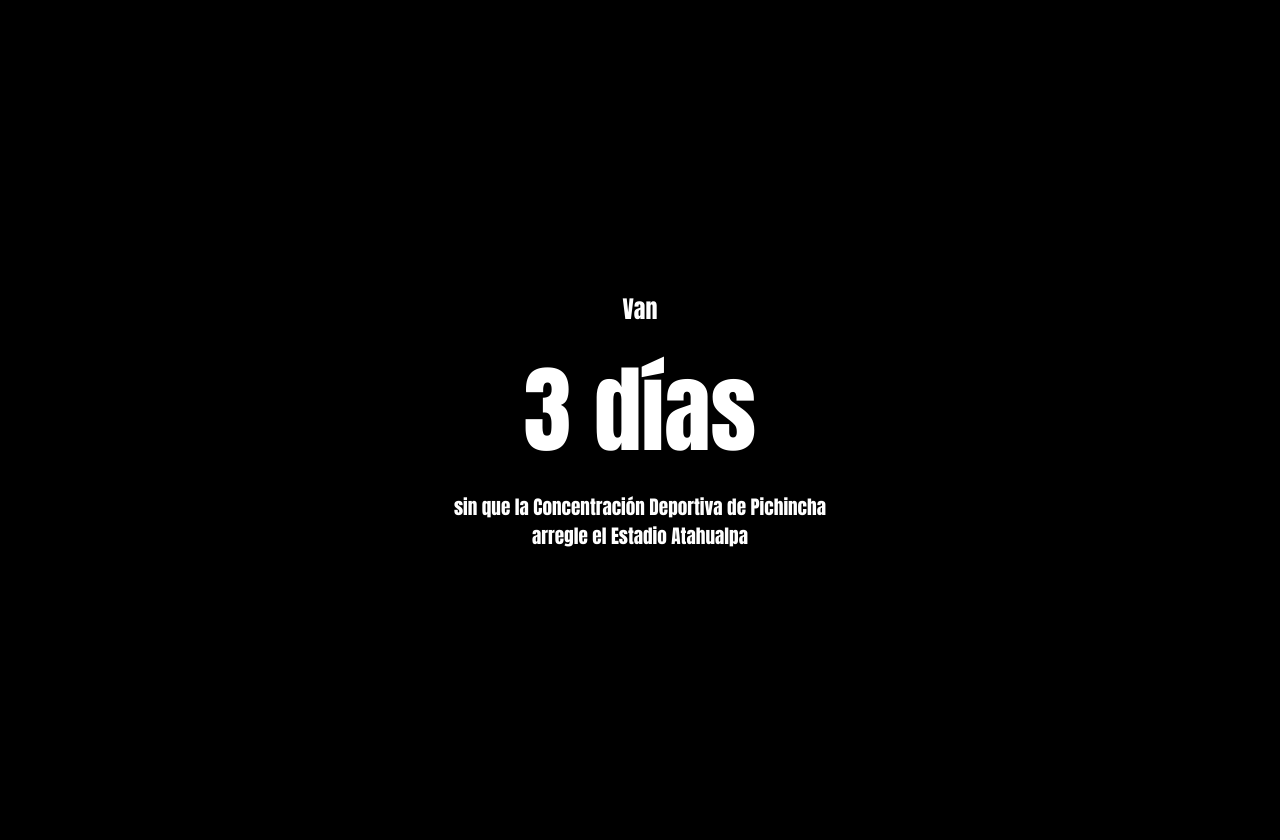
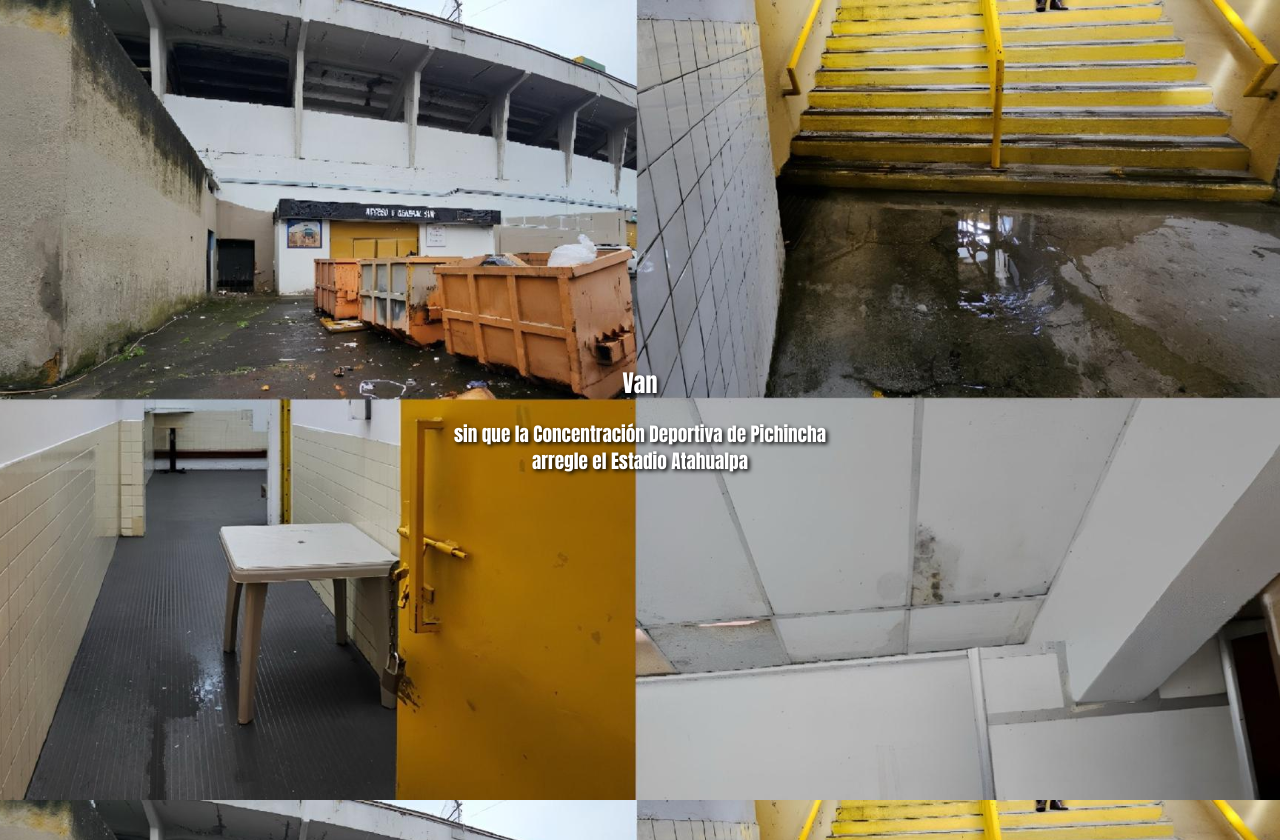
Before and after one commit to jonasby1/atahualpa-day-counter, a plain HTML site: page index.html in a window 1280 px wide. Drawn offline with Linux system fonts and the light colour scheme.

Commit message:
Update index.html

```diff
--- a/index.html
+++ b/index.html
@@ -5,7 +5,7 @@
   <title>Días sin arreglar el Estadio Atahualpa</title>
   <style>
     body {
-      background: black url('assets/fondo.jpg') no-repeat center center;
+      background: black url('estadio_borroso.jpg') no-repeat center center fixed;
       background-size: cover;
       color: white;
       font-family: Impact, sans-serif;
@@ -22,17 +22,21 @@
     .top {
       font-size: 1.5rem;
       margin-bottom: 10px;
+      text-shadow: 2px 2px 4px black;
     }
 
     .days {
       font-size: 6rem;
       font-weight: bold;
+      text-shadow: 3px 3px 6px black;
     }
 
     .bottom {
       font-size: 1.2rem;
       margin-top: 10px;
-      max-width: 80%;
+      max-width: 90%;
+      line-height: 1.4;
+      text-shadow: 2px 2px 4px black;
     }
   </style>
 </head>
@@ -43,10 +47,3 @@
 
   <script>
     const baseDate = new Date('2025-07-04');
-    const today = new Date();
-    const diffTime = today - baseDate;
-    const diffDays = Math.floor(diffTime / (1000 * 60 * 60 * 24));
-    document.getElementById('count').textContent = `${diffDays} días`;
-  </script>
-</body>
-</html>
```
